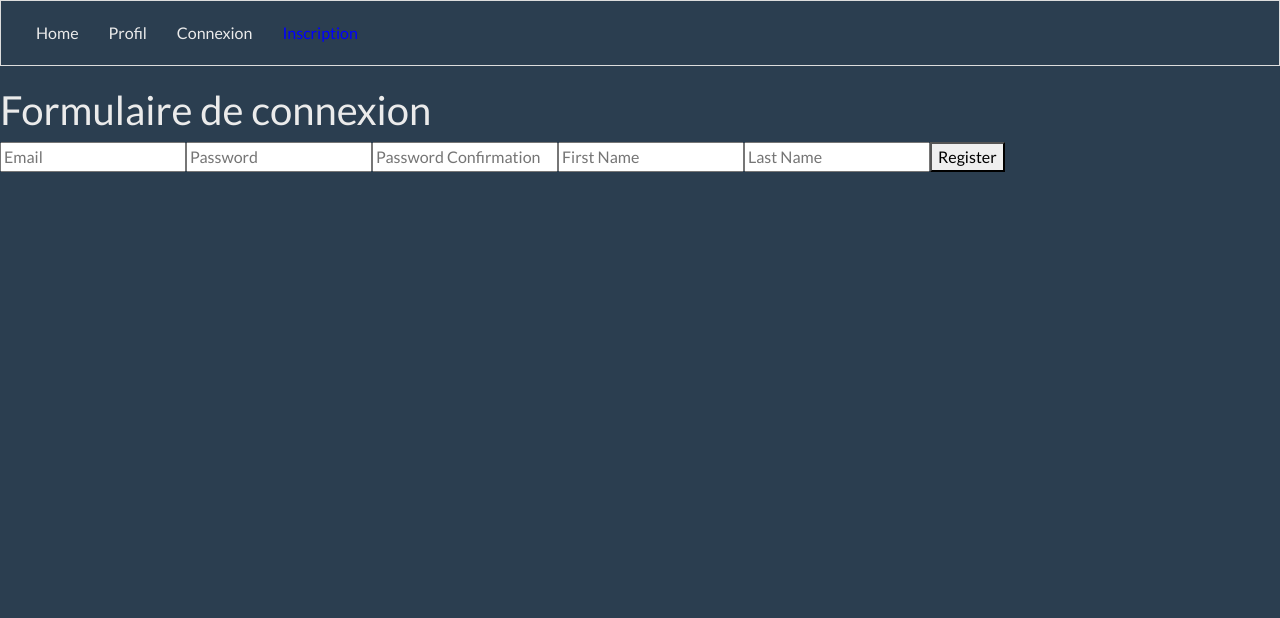
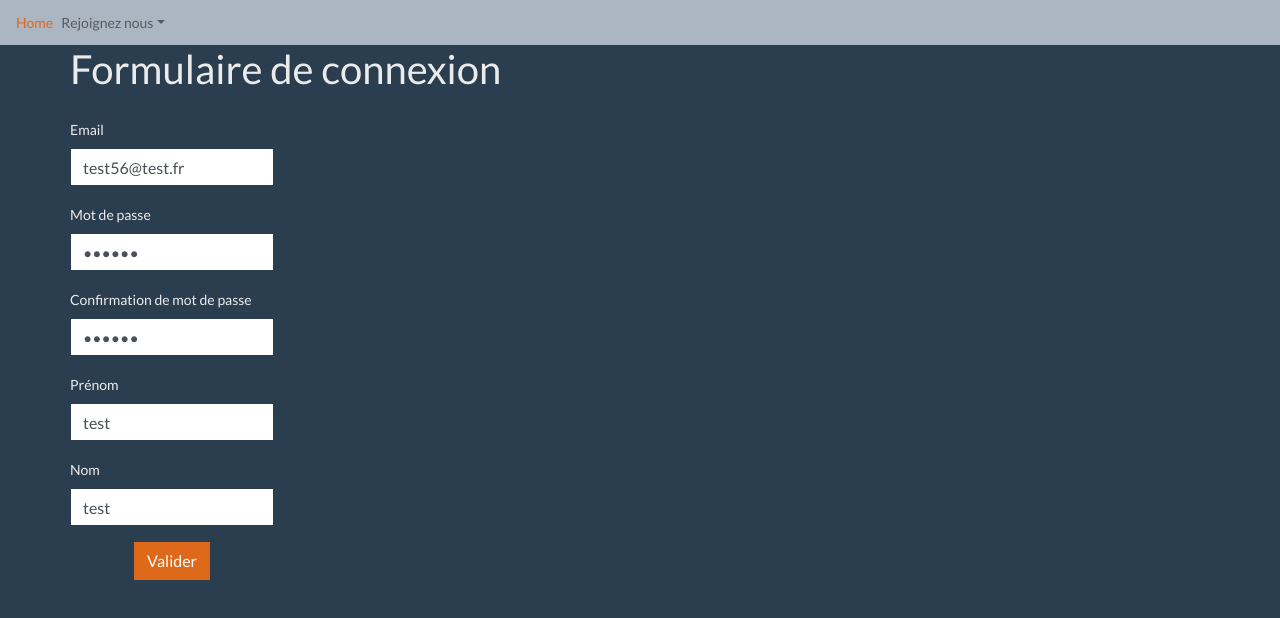
Before and after one commit to ClementPain/LaBA_client, a Next.js app: page /registration in a window 1280 px wide. Shown: the top 618 px of the page. Built offline with nearby package versions, Linux system fonts and the light colour scheme; no server answers.

Commit message:
add formik validations
Signed-off-by: clement <clementpain@outlook.com>

```diff
--- /dev/null
+++ b/imports/components/FormikForm/index.tsx
@@ -0,0 +1,36 @@
+import React from 'react';
+import { Formik, Form } from 'formik';
+import { Button, FormGroup } from 'react-bootstrap';
+import validate from './validate';
+
+interface FormikFormType {
+  initialValues: Object,
+  // validate: (values:any) => Object,
+  handleSubmit: (values:any) => void
+}
+
+const FormikForm: React.FC<FormikFormType> = ({ initialValues, handleSubmit, children }) => (
+  <Formik
+    initialValues = { initialValues }
+    validate = { validate }
+    onSubmit = { (values: Object, { setSubmitting }) => {
+      setSubmitting(true);
+      handleSubmit(values);
+      setSubmitting(false);
+    }}
+  >
+    {({ isSubmitting }) => (
+      <Form>
+        { children }
+
+        <FormGroup className="text-center">
+          <Button variant="primary" type="submit" disabled={isSubmitting}>
+            Valider
+          </Button>
+        </FormGroup>
+      </Form>
+    )}
+  </Formik>
+)
+
+export default FormikForm;
--- /dev/null
+++ b/imports/components/FormikForm/validate.ts
@@ -0,0 +1,61 @@
+interface formErrorsType {
+  email?: string,
+  password?: string,
+  password_confirmation?: string,
+  first_name?: string,
+  last_name?: string
+}
+
+type validateType = (values: formErrorsType) => formErrorsType;
+
+const validate: validateType = (values) => {
+  const formErrors: formErrorsType = {};
+
+  if (values['email']) {
+    if (!values.email) {
+      formErrors.email = "Champ obligatoire";
+    } else if (!/^[A-Z0-9._%+-]+@[A-Z0-9.-]+\.[A-Z]{2,}$/i.test(values.email)) {
+      formErrors.email = "Adresse email invalide";
+    }
+  }
+
+  if (values['password']) {
+    if (!values.password) {
+      formErrors.password = "Champ obligatoire";
+    } else if (values.password.length < 6) {
+      formErrors.password = "Doit avoir 6 caractères ou plus";
+    }
+  }
+
+  if (values['password_confirmation']) {
+    if (values.password && !values.password_confirmation) {
+      formErrors.password_confirmation = "Champ obligatoire";
+    } else if (values.password_confirmation && values.password_confirmation.length < 6) {
+      formErrors.password_confirmation = "Doit avoir 6 caractères ou plus";
+    }
+
+    if (values.password_confirmation && (values.password !== values.password_confirmation)) {
+      formErrors.password_confirmation = "Ne correspond pas au champ mot de passe";
+    }
+  }
+
+  if (values['first_name']) {
+    if (!values.first_name) {
+      formErrors.first_name = "Champ obligatoire"
+    } else if (values.first_name.length < 2) {
+      formErrors.first_name = "Le prénom doit contenir au moins 2 caractères"
+    }
+  }
+
+  if (values['last_name']) {
+    if (!values.last_name) {
+      formErrors.last_name = "Champ obligatoire"
+    } else if (values.last_name.length < 2) {
+      formErrors.last_name = "Le nom doit contenir au moins 2 caractères"
+    }
+  }
+
+  return formErrors;
+};
+
+export default validate;
--- a/imports/components/auth/RegistrationForm/index.tsx
+++ b/imports/components/auth/RegistrationForm/index.tsx
@@ -3,92 +3,124 @@ import React, { useState } from 'react';
 import { auth } from '@api_manager';
 import { RegistrationJSON } from '@api_types';
 
-export interface authTypes {
+import { Container, Row, Col, Card, Button } from 'react-bootstrap';
+import FormikForm from '@formik_form';
+import { MyTextInput } from '@formik_manager';
+
+interface authTypes {
   handleSuccessfulAuth: (res: RegistrationJSON) => void,
   logged_in_status: string
 }
 
 const RegistrationForm: React.FC<authTypes> = ({ handleSuccessfulAuth, logged_in_status }) => {
   interface RegistrationInfos {
-    'email': string,
-    'password': string,
-    'password_confirmation': string,
-    'role': "villager"
+    email: string,
+    password: string,
+    password_confirmation: string,
+    first_name: string,
+    last_name: string
   }
 
-  interface ProfileInfos {
-    'first_name': string,
-    'last_name': string
+  const initial_values: RegistrationInfos = {
+    email: "test56@test.fr",
+    password: "testfr",
+    password_confirmation: "testfr",
+    first_name: "test",
+    last_name: "test"
+  };
+
+  const [errors, setErrors] = useState<Array<string>>([]);
+
+  interface errorObject {
+    response: {
+      data: {
+        error_message: Record<string, string>
+      }
+    }
   }
 
-  const [user_infos, setUserInfos] = useState<RegistrationInfos>({
-    'email': "",
-    'password': "",
-    'password_confirmation': "",
-    'role': "villager"
-  })
+  const handleErrors = (errorJSON: errorObject) => {
+    const error_messages = errorJSON.response.data.error_message;
 
-  const [profile_infos, setProfileInfos] = useState<ProfileInfos>({
-    'first_name': "",
-    'last_name': ""
-  })
-
-  const handleChangeUser = (e: React.ChangeEvent<HTMLInputElement>) => {
-    setUserInfos( { ...user_infos, [e.target.name]: e.target.value } );
+    for (let err of Object.keys(error_messages)) {
+      let err_string = `${err} ${error_messages[err]}`
+      setErrors([err_string, ...errors])
+    }
   }
 
-  const handleChangeProfile = (e: React.ChangeEvent<HTMLInputElement>) => {
-    setProfileInfos( { ...profile_infos, [e.target.name]: e.target.value } );
-  }
-
-  const handleSubmit = (e: React.FormEvent<HTMLFormElement>) => {
-    e.preventDefault();
+  const handleSubmit = (values: RegistrationInfos) => {
+    setErrors([]);
 
     const registration_json = {
-      'user': user_infos,
-      'profile': profile_infos
+      'user': {
+        email: values.email,
+        password: values.password,
+        password_confirmation: values.password_confirmation,
+        role: 'villager'
+      },
+      'profile': {
+        first_name: values.first_name,
+        last_name: values.last_name
+      }
     }
 
-    if (logged_in_status !== 'LOGGED_IN') auth('registrations', registration_json, handleSuccessfulAuth);
+    if (logged_in_status !== 'LOGGED_IN') auth('registrations', registration_json, handleSuccessfulAuth, handleErrors);
   }
 
   return (
-    <div>
+  <Container>
+    <Row>
       <h1>Formulaire de connexion</h1>
-      <form onSubmit = { handleSubmit } autoComplete = 'off'>
-        <input
-          type="email" name="email" placeholder="Email"
-          onChange = { handleChangeUser }
-          required
+    </Row>
+
+    { errors && (
+      <Row>
+        <pre>{ errors }</pre>
+      </Row>
+    )}
+
+    <Row>
+      <FormikForm
+        initialValues = { initial_values }
+        handleSubmit = { handleSubmit }
+      >
+        <MyTextInput
+          name="email" label="Email"
+          type='email'
+          placeholder="Renseignez votre email..."
+          maxlength={80}
         />
 
-        <input
-          type="password" name="password" placeholder="Password"
-          onChange={ handleChangeUser }
-          required
+        <MyTextInput
+          name="password" label="Mot de passe"
+          type='password'
+          placeholder="Renseignez votre mot de passe..."
+          maxlength={40}
         />
 
-        <input
-          type="password" name="password_confirmation" placeholder="Password Confirmation"
-          onChange={ handleChangeUser }
-          required
+        <MyTextInput
+          name="password_confirmation" label="Confirmation de mot de passe"
+          type='password'
+          placeholder="Confirmez votre mot de passe..."
+          maxlength={40}
         />
 
-        <input
-          type="text" name="first_name" placeholder="First Name"
-          onChange={ handleChangeProfile }
-          required
+        <MyTextInput
+          name="first_name" label="Prénom"
+          type='text'
+          placeholder="Indiquez votre prénom..."
+          maxlength={40}
         />
 
-        <input
-          type="text" name="last_name" placeholder="Last Name"
-          onChange={ handleChangeProfile }
-          required
+        <MyTextInput
+          name="last_name" label="Nom"
+          type='text'
+          placeholder="Indiquez votre nom..."
+          maxlength={40}
         />
-
-        <button type="submit">Register</button>
-      </form>
-    </div>
+      </FormikForm>
+    </Row>
+  </Container>
   )
 }
 
--- a/imports/layout/header.tsx
+++ /dev/null
@@ -1,62 +0,0 @@
-import React from 'react';
-import Link from "next/link";
-import { useRouter } from 'next/router';
-
-import { UserResJSON } from '@api_types';
-
-import { handleLogout } from '@auth_tools';
-
-interface HeaderType {
-  logged_in_status: string,
-  setLoggedInStatus: (logged_in_status: string) => void,
-  setUser: (user: UserResJSON | {}) => void
-}
-
-const Header: React.FC<HeaderType> = ({ logged_in_status, setLoggedInStatus, setUser }) => {
-  const router = useRouter();
-
-  const styles = {
-    header: {
-      marginBottom: 20,
-      padding: 20,
-      border: "1px, solid #DDD"
-    },
-    link : {
-      margin: 15
-    },
-    active: {
-      margin: 15,
-      color: 'blue'
-    }
-  }
-
-  return (
-    <div style={styles.header}>
-      <Link href='/' passHref>
-        <span style={router.pathname === '/' ? styles.active : styles.link}>Home</span>
-      </Link>
-      <Link href='/profile' passHref>
-        <span style={router.pathname === '/profile' ? styles.active : styles.link}>Profil</span>
-      </Link>
-
-      { (logged_in_status === "NOT_LOGGED_IN") && (
-        <>
-          <Link href='/login' passHref>
-            <span style={router.pathname === '/login' ? styles.active : styles.link}>Connexion</span>
-          </Link>
-          <Link href='/registration' passHref>
-            <span style={router.pathname === '/registration' ? styles.active : styles.link}>Inscription</span>
-          </Link>
-        </>
-      )}
-
-      { (logged_in_status === "LOGGED_IN") && (
-        <button onClick = { () => handleLogout(logged_in_status, setLoggedInStatus, setUser) }>
-          Déconnexion
-        </button>
-      )}
-    </div>
-  )
-}
-
-export default Header;
--- a/imports/layout/index.tsx
+++ b/imports/layout/index.tsx
@@ -1,5 +1,5 @@
 import React from "react";
-import Header from "./header";
+import Navbar from "./navbar";
 
 import { UserResJSON } from '@api_types';
 
@@ -13,7 +13,7 @@ interface LayoutType {
 const Layout: React.FC<LayoutType> = ({ children, logged_in_status, setLoggedInStatus, setUser }) => {
   return (
     <div>
-      <Header
+      <Navbar
         logged_in_status = { logged_in_status }
         setLoggedInStatus = { setLoggedInStatus }
         setUser = { setUser }
--- /dev/null
+++ b/imports/layout/navbar.tsx
@@ -0,0 +1,44 @@
+import React from 'react';
+import Link from "next/link";
+
+import { handleLogout } from '@auth_tools';
+
+import { UserResJSON } from '@api_types';
+import { Navbar, Nav, NavDropdown } from 'react-bootstrap';
+
+interface NavBarType {
+  logged_in_status: string,
+  setLoggedInStatus: (logged_in_status: string) => void,
+  setUser: (user: UserResJSON | {}) => void
+}
+
+const NavBar: React.FC<NavBarType> = ({ logged_in_status, setLoggedInStatus, setUser }) => (
+  <Navbar bg="light" variant="light" expand="lg">
+    <Navbar.Brand as={Link} href="/"> Home </Navbar.Brand>
+
+    <Navbar.Collapse id="basic-navbar-nav">
+      <Nav className="d-flex align-items-center mr-auto">
+
+        { (logged_in_status === 'NOT_LOGGED_IN') && (
+          <NavDropdown title="Rejoignez nous" id='basic-nav-dropdown'>
+            <NavDropdown.Item as={Link} href='/registration' passHref> Inscription </NavDropdown.Item>
+            <NavDropdown.Item as={Link} href='/login' passHref> Connexion </NavDropdown.Item>
+          </NavDropdown>
+        )}
+
+        { (logged_in_status === 'LOGGED_IN') && (
+          <NavDropdown title="Mon Compte" id='basic-nav-dropdown'>
+            <NavDropdown.Item as={Link} href='/profile' passHref> Mon Profil </NavDropdown.Item>
+            <NavDropdown.Item
+              onClick = { () => handleLogout(logged_in_status, setLoggedInStatus, setUser) }
+            >
+              Déconnexion
+            </NavDropdown.Item>
+          </NavDropdown>
+        )}
+      </Nav>
+    </Navbar.Collapse>
+  </Navbar>
+)
+
+export default NavBar;
--- a/imports/tools/api/api_types.ts
+++ b/imports/tools/api/api_types.ts
@@ -7,7 +7,7 @@ export interface UserResJSON {
 }
 
 export interface RegistrationJSON {
-  status: "created" | "unprocessable_entity" | 401,
+  status: 'created',
   logged_in: boolean,
   user: UserResJSON
 }
@@ -52,5 +52,5 @@ export type AuthCall = (
   endpoint: string,
   json: UserInfosAuth,
   onSuccess: (res: RegistrationJSON) => void,
-  onError?: (error: ErrorEvent) => void
+  onError?: (error: any) => void
 ) => void
--- a/imports/tools/formik_manager.tsx
+++ b/imports/tools/formik_manager.tsx
@@ -1,33 +1,36 @@
 import React from 'react';
-import { useField } from 'formik';
+import { useField, FieldAttributes } from 'formik';
 import { FormGroup, Form } from 'react-bootstrap';
 
-interface MyTextInputType {
+type MyTextInputType = {
   label: string,
   type: string,
   name: string,
-  placeholder: string,
-  alert: JSON
-}
+  placeholder?: string,
+  maxlength?: number | undefined,
+  alert?: JSON
+} & FieldAttributes<{}>
 
 const MyTextInput: React.FC<MyTextInputType> = (props) => {
-  const [field, meta] = useField(props);
+  const [field, meta] = useField<{}>(props);
 
   const {
     label,
     type,
     name,
     placeholder,
+    maxlength,
     alert
   } = props;
 
   return (
     <FormGroup>
-      {label && <Form.Label htmlFor={name}>{label}</Form.Label>}
+      {label && <Form.Label htmlFor = { name }>{ label }</Form.Label>}
       <Form.Control
         className="text-input"
-        type={type}
-        placeholder={placeholder}
+        type = { type }
+        placeholder = { placeholder }
+        maxLength = { maxlength }
         {...field}
       />
       {
--- a/pages/login.jsx
+++ b/pages/login.jsx
@@ -6,7 +6,10 @@ import { handleSuccessfulAuth } from '@auth_tools';
 
 const Login = ({ setLoggedInStatus, setUser, logged_in_status }) => (
   <LoginForm
-    handleSuccessfulAuth = { (res) => handleSuccessfulAuth(res, setLoggedInStatus, setUser) }
+    handleSuccessfulAuth = { (res) => {
+      handleSuccessfulAuth(res, setLoggedInStatus, setUser);
+      console.log(res)
+    }}
     logged_in_status = { logged_in_status }
   />
 );
--- a/tsconfig.json
+++ b/tsconfig.json
@@ -47,7 +47,9 @@
       "@api_manager": ["imports/tools/api/api_manager.ts"],
       "@auth_components": ["./imports/components/auth"],
       "@api_types": ["./imports/tools/api/api_types.ts"],
-      "@auth_tools": ["./imports/tools/auth.ts"]
+      "@auth_tools": ["./imports/tools/auth.ts"],
+      "@formik_manager": ["./imports/tools/formik_manager.tsx"],
+      "@formik_form": ["./imports/components/FormikForm"]
     },                                 /* A series of entries which re-map imports to lookup locations relative to the 'baseUrl'. */
     // "rootDirs": [],                              /* List of root folders whose combined content represents the structure of the project at runtime. */
     // "typeRoots": [],                             /* List of folders to include type definitions from. */
```
Also changed, not shown: imports/components/auth/LoginForm/index.tsx (+43 -36 lines).
